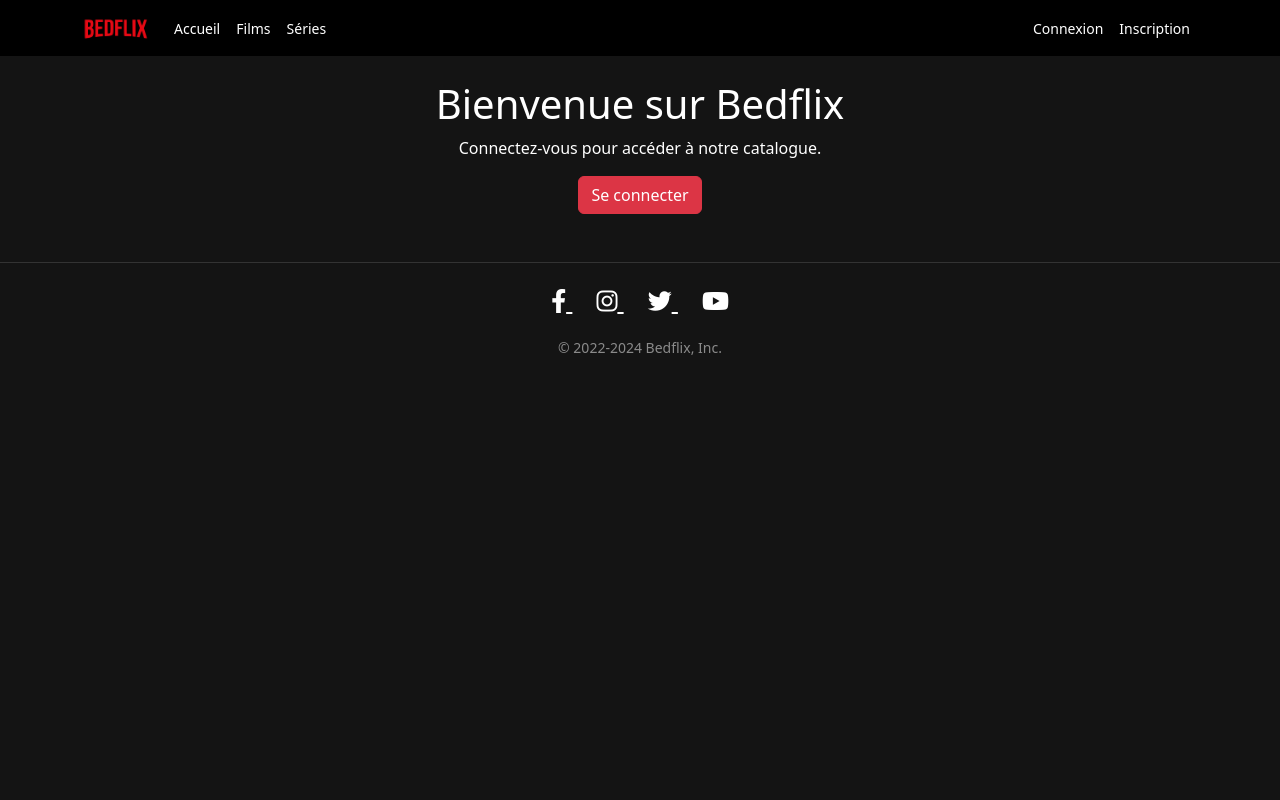
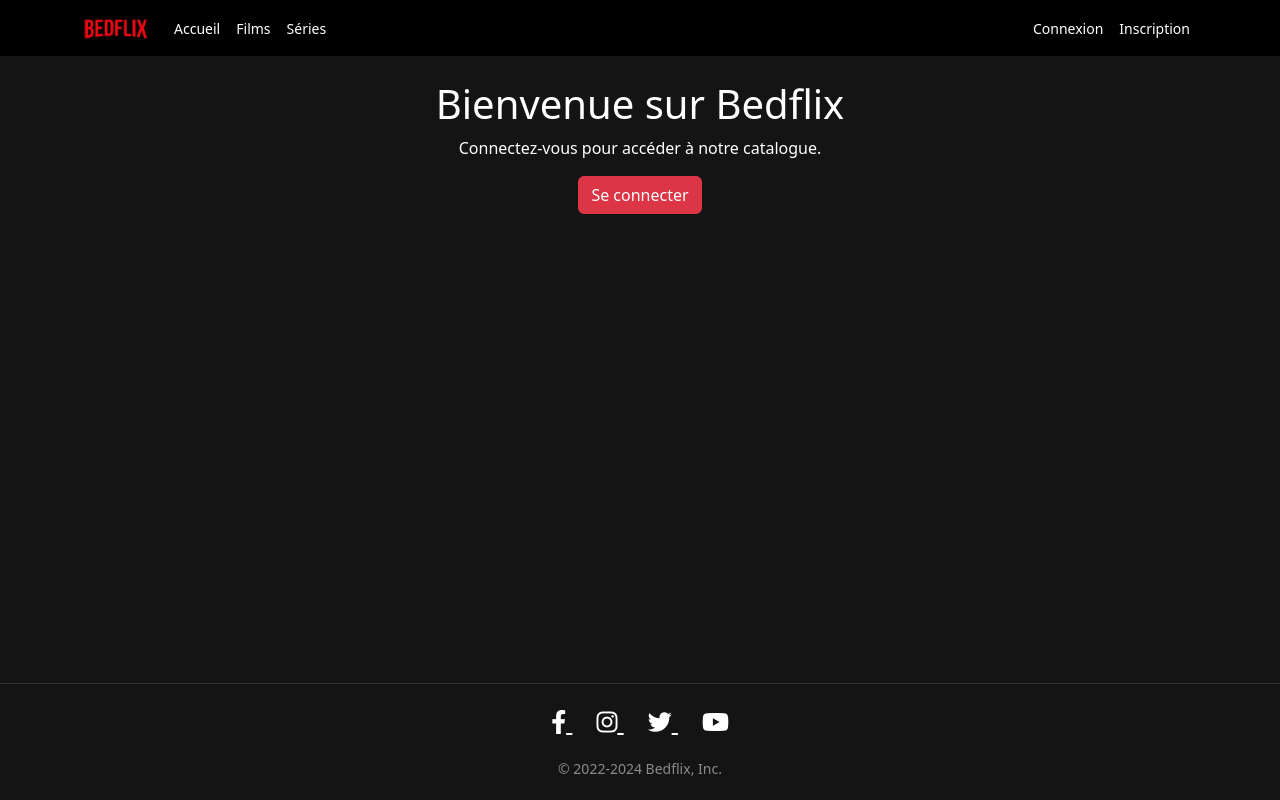
Before and after one commit to sophianABN/Bedflix, a PHP site: page / in a window 1280 px wide. Run offline with PHP 8.4, Linux system fonts and the light colour scheme; data that the repository does not hold is empty.

Commit message:
update footer et bouton

```diff
--- a/app/Views/home/index.php
+++ b/app/Views/home/index.php
@@ -52,6 +52,6 @@
     <div class="text-center text-white">
         <h1>Bienvenue sur Bedflix</h1>
         <p>Connectez-vous pour accéder à notre catalogue.</p>
-        <a href="index.php?page=login" class="btn btn-danger">Se connecter</a>
+        <a href="/login" class="btn btn-danger">Se connecter</a>
     </div>
 <?php endif; ?>
--- a/app/Views/layouts/footer.php
+++ b/app/Views/layouts/footer.php
@@ -1,5 +1,5 @@
 </div>
-    <footer class="mt-5 pb-4">
+    <footer class="footer">
         <div class="container text-center">
             <!-- Réseaux sociaux -->
             <div class="social-icons mb-3">
@@ -26,6 +26,24 @@
 
     <script src="https://cdn.jsdelivr.net/npm/bootstrap@5.3.0/dist/js/bootstrap.bundle.min.js"></script>
     <style>
+        /* Ajout des styles pour le footer */
+        html {
+            height: 100%;
+        }
+        body {
+            min-height: 100%;
+            display: flex;
+            flex-direction: column;
+        }
+        .container {
+            flex: 1 0 auto;
+        }
+        .footer {
+            flex-shrink: 0;
+            border-top: 1px solid #333;
+            padding: 20px 0;
+            margin-top: auto;
+        }
         .social-icons a {
             font-size: 1.5rem;
             transition: color 0.3s;
@@ -33,11 +51,6 @@
         .social-icons a:hover {
             color: #e50914 !important;
         }
-        footer {
-            border-top: 1px solid #333;
-            margin-top: 100px;
-            padding-top: 20px;
-        }
     </style>
 </body>
 </html>
```
